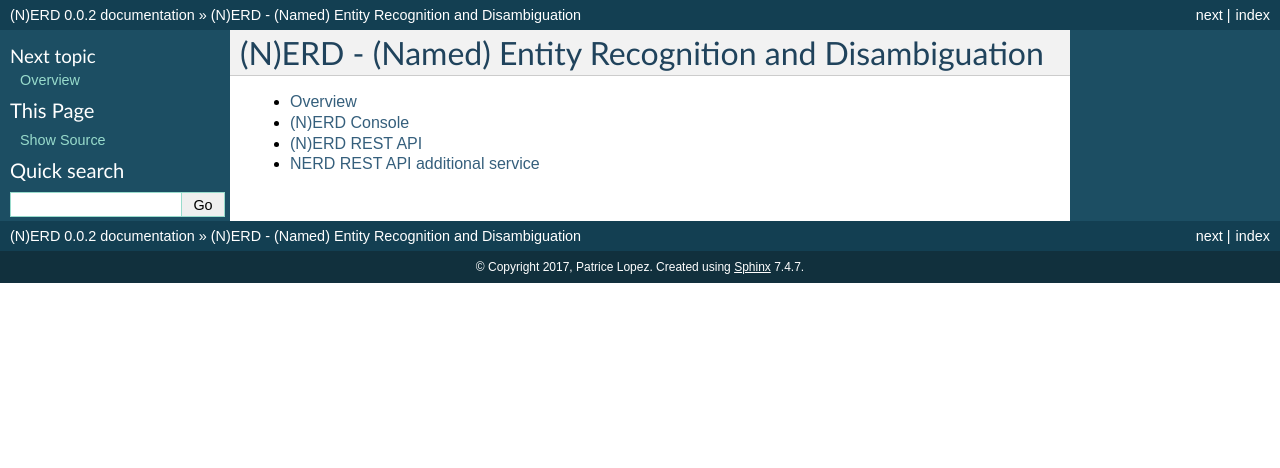
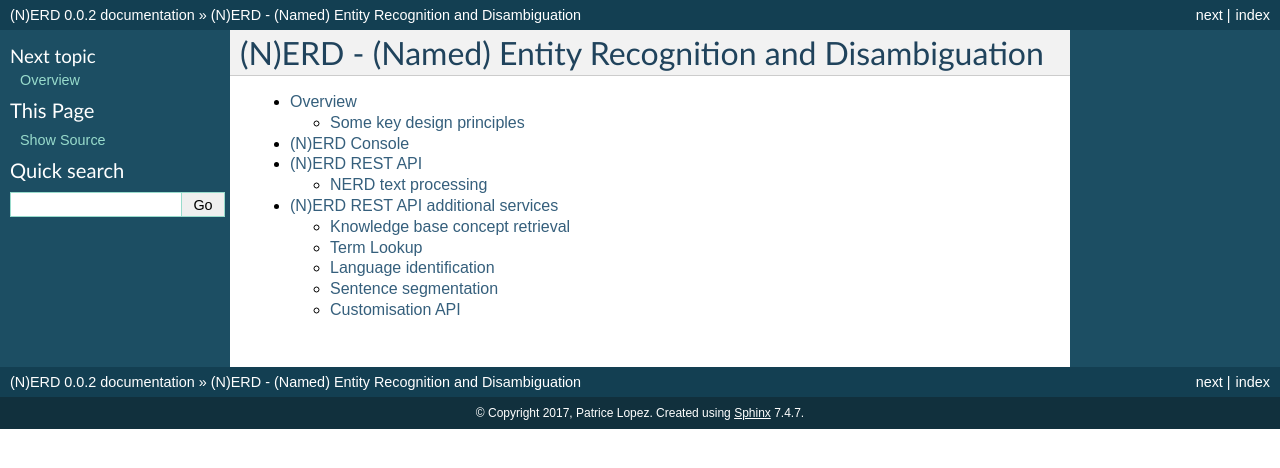
Before and after one commit to kermitt2/entity-fishing, a Sphinx documentation site: the page built from doc/index.rst, in a window 1280 px wide. Shown: the top 468 px of the page. Built offline with Sphinx 7.4.7, drawn with Linux system fonts in a browser that asks for light colours.

Commit message:
Cosmetics

```diff
--- a/doc/index.rst
+++ b/doc/index.rst
@@ -10,7 +10,6 @@
 
 .. toctree::
    :maxdepth: 2
-   :titlesonly:
 
    overview.rst
    console.rst
--- a/doc/restAPI_additionalServices.rst
+++ b/doc/restAPI_additionalServices.rst
@@ -1,7 +1,7 @@
 .. topic:: Description of the REST API additional services
 
-NERD REST API additional service
-================================
+(N)ERD REST API additional services
+===================================
 
 Knowledge base concept retrieval
 ********************************
```
